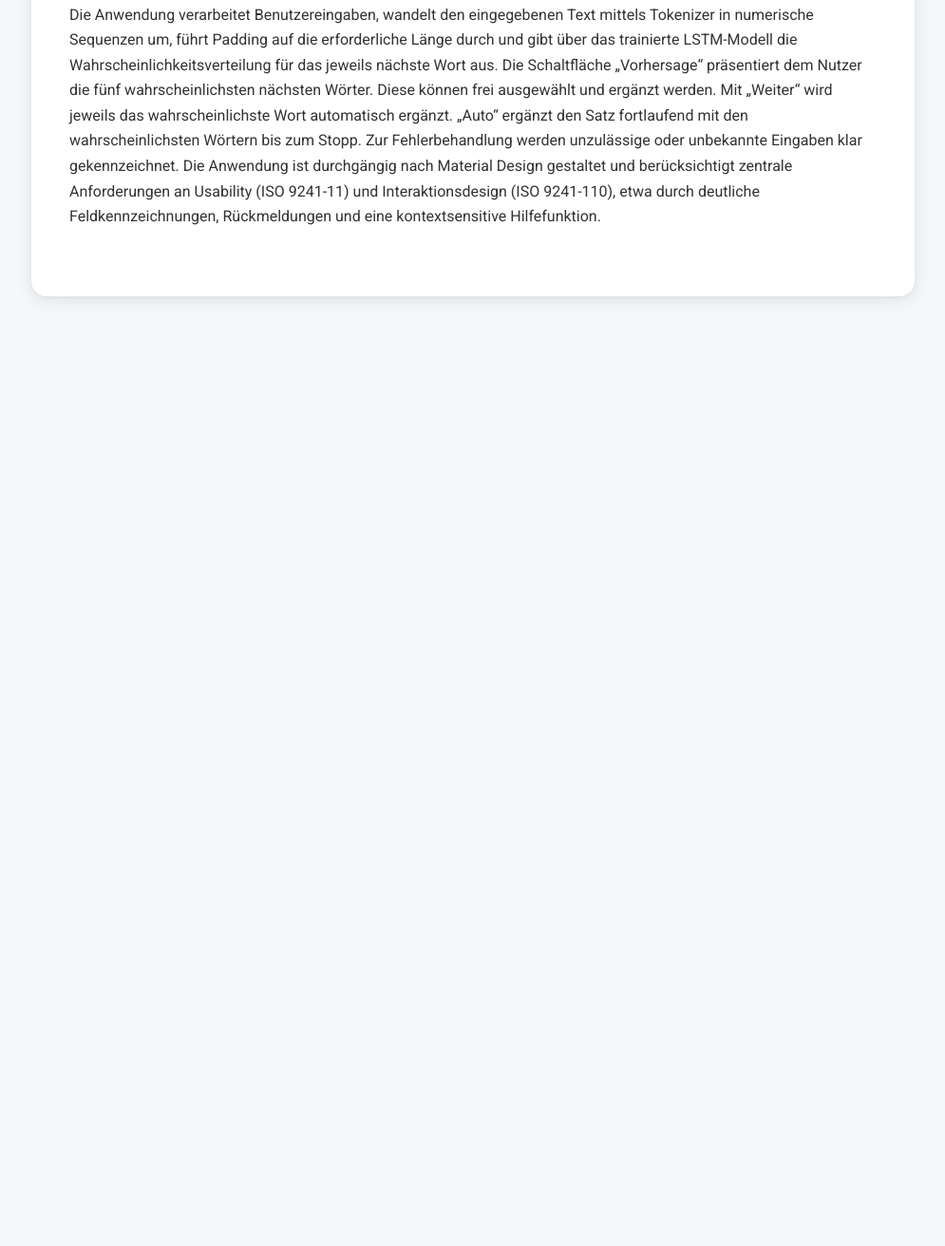
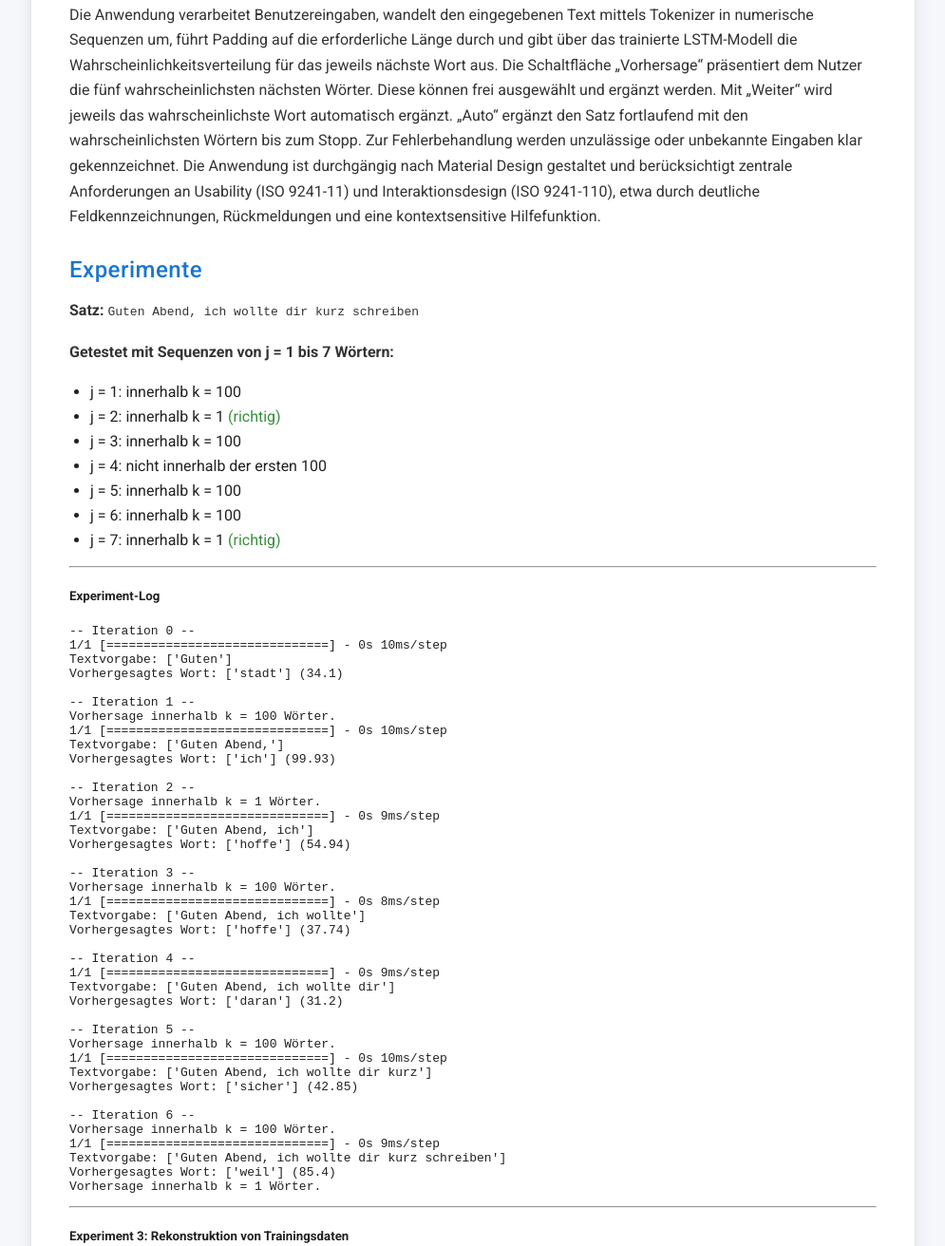
Before and after one commit to kokr1011/language-model-lstm-dl25, a plain HTML site: page index.html in a window 1280 px wide. Shown: the part 1997-3309 px from the top of the page at 95% size, without its empty margins (142-1137 px from the left). Before the commit the page ends 2341 px from the top, so only its background shows below. Drawn offline with Linux system fonts and the light colour scheme; a script that the page names is missing.

Commit message:
Update index.html

```diff
--- a/index.html
+++ b/index.html
@@ -362,6 +362,76 @@ section {
   Feldkennzeichnungen, Rückmeldungen und eine kontextsensitive Hilfefunktion.
 </p>
 
+    <h2>Experimente</h2>
+<p>
+  <strong>Satz:</strong> <code>Guten Abend, ich wollte dir kurz schreiben</code>
+</p>
+<p>
+  <strong>Getestet mit Sequenzen von j = 1 bis 7 Wörtern:</strong>
+</p>
+<ul>
+  <li>j = 1: innerhalb k = 100</li>
+  <li>j = 2: innerhalb k = 1 <span style="color: #388e3c;">(richtig)</span></li>
+  <li>j = 3: innerhalb k = 100</li>
+  <li>j = 4: nicht innerhalb der ersten 100</li>
+  <li>j = 5: innerhalb k = 100</li>
+  <li>j = 6: innerhalb k = 100</li>
+  <li>j = 7: innerhalb k = 1 <span style="color: #388e3c;">(richtig)</span></li>
+</ul>
+
+<hr>
+
+<h5>Experiment-Log</h5>
+<pre>
+-- Iteration 0 --
+1/1 [==============================] - 0s 10ms/step
+Textvorgabe: ['Guten']
+Vorhergesagtes Wort: ['stadt'] (34.1)
+
+-- Iteration 1 --
+Vorhersage innerhalb k = 100 Wörter.
+1/1 [==============================] - 0s 10ms/step
+Textvorgabe: ['Guten Abend,']
+Vorhergesagtes Wort: ['ich'] (99.93)
+
+-- Iteration 2 --
+Vorhersage innerhalb k = 1 Wörter.
+1/1 [==============================] - 0s 9ms/step
+Textvorgabe: ['Guten Abend, ich']
+Vorhergesagtes Wort: ['hoffe'] (54.94)
+
+-- Iteration 3 --
+Vorhersage innerhalb k = 100 Wörter.
+1/1 [==============================] - 0s 8ms/step
+Textvorgabe: ['Guten Abend, ich wollte']
+Vorhergesagtes Wort: ['hoffe'] (37.74)
+
+-- Iteration 4 --
+1/1 [==============================] - 0s 9ms/step
+Textvorgabe: ['Guten Abend, ich wollte dir']
+Vorhergesagtes Wort: ['daran'] (31.2)
+
+-- Iteration 5 --
+Vorhersage innerhalb k = 100 Wörter.
+1/1 [==============================] - 0s 10ms/step
+Textvorgabe: ['Guten Abend, ich wollte dir kurz']
+Vorhergesagtes Wort: ['sicher'] (42.85)
+
+-- Iteration 6 --
+Vorhersage innerhalb k = 100 Wörter.
+1/1 [==============================] - 0s 9ms/step
+Textvorgabe: ['Guten Abend, ich wollte dir kurz schreiben']
+Vorhergesagtes Wort: ['weil'] (85.4)
+Vorhersage innerhalb k = 1 Wörter.
+</pre>
+
+<hr>
+
+<h5>Experiment 3: Rekonstruktion von Trainingsdaten</h5>
+<p>
+  Das Modell kann auf Basis der Trainingsdaten Textpassagen rekonstruieren (siehe <code>image_reconstruction.png</code>). Dies zeigt, dass bei Verwendung personenbezogener Daten (z.&nbsp;B. Namen, Adressen) ein Datenschutzrisiko besteht. Es wird empfohlen, solche sensiblen Daten bereits in der Vorverarbeitung zu entfernen oder zu ersetzen.
+</p>
+
 </section>
 </div>
 
```
